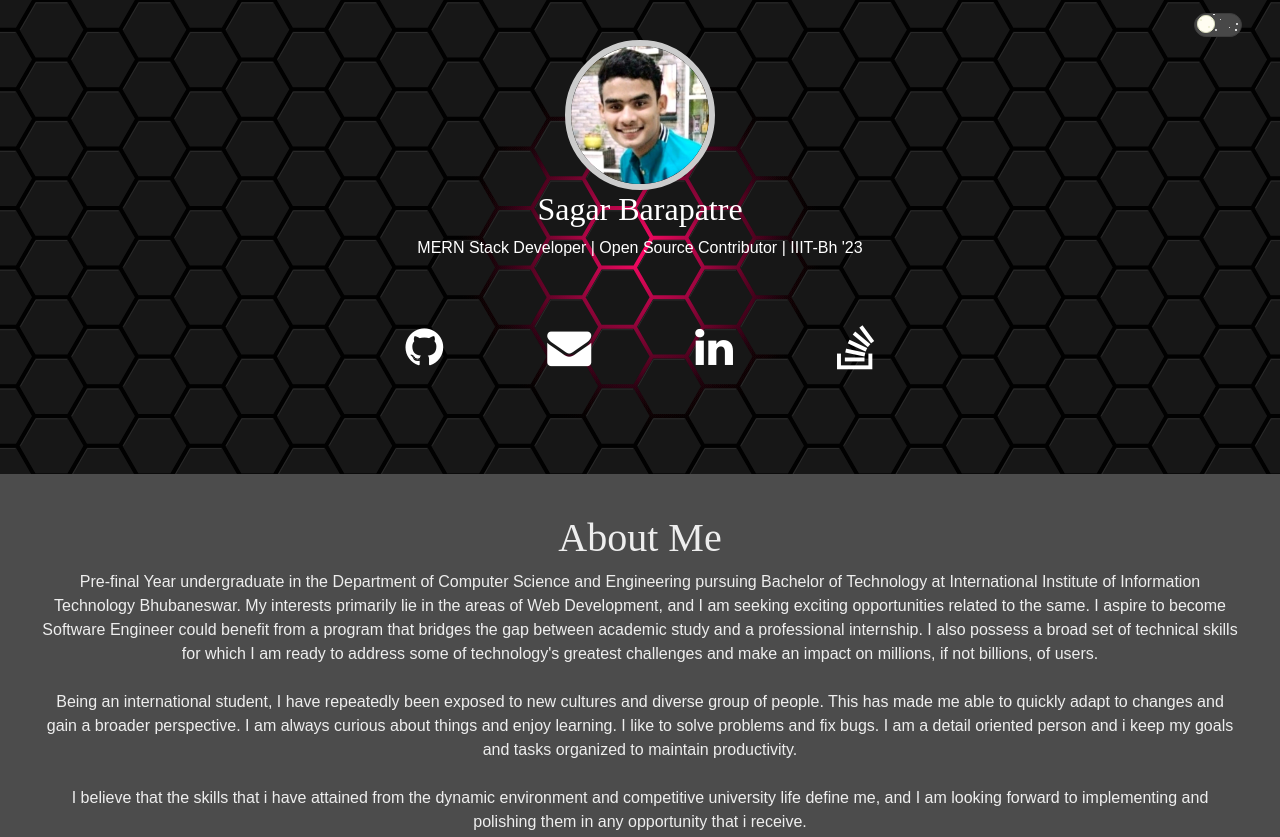
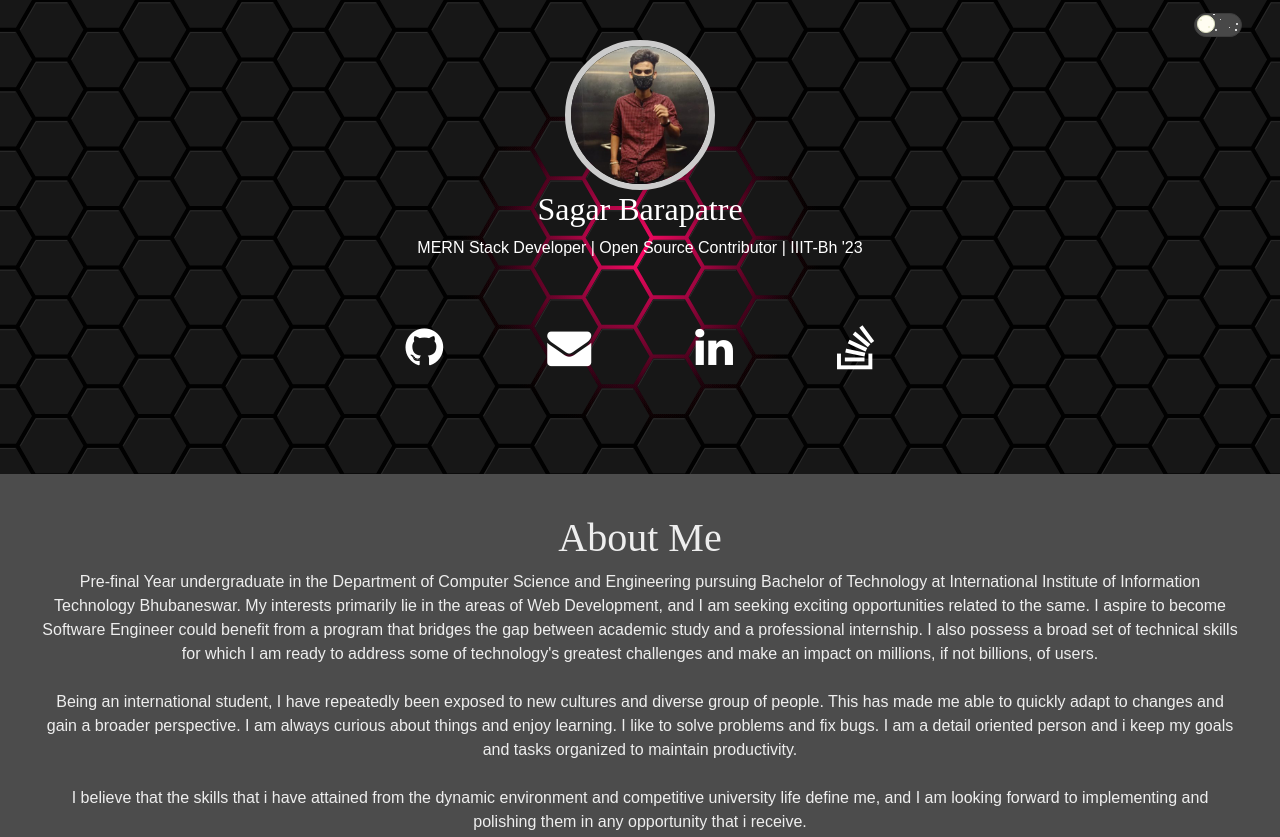
Before and after one commit to sagar-barapatre/Portfolio-Website, a plain HTML site: page index.html in a window 1280 px wide. Shown: the top 837 px of the page. Drawn offline with nearby package versions, Linux system fonts and the light colour scheme; no server answers; animation ran at ten frames a second; a web font is replaced by a local one.

Commit message:
Update index.html

```diff
--- a/index.html
+++ b/index.html
@@ -45,7 +45,7 @@
 		  </label>
 		</div>
         <div class="fixed-content">
-            <img class="port" src="img/1588129583244.jpeg">
+            <img class="port" src="img/profile.jpeg">
             <h2>Sagar Barapatre</h2>
             <p style="color:#fff;">MERN Stack Developer | Open Source Contributor | IIIT-Bh '23</p>
             <div class="icon-row">
```
